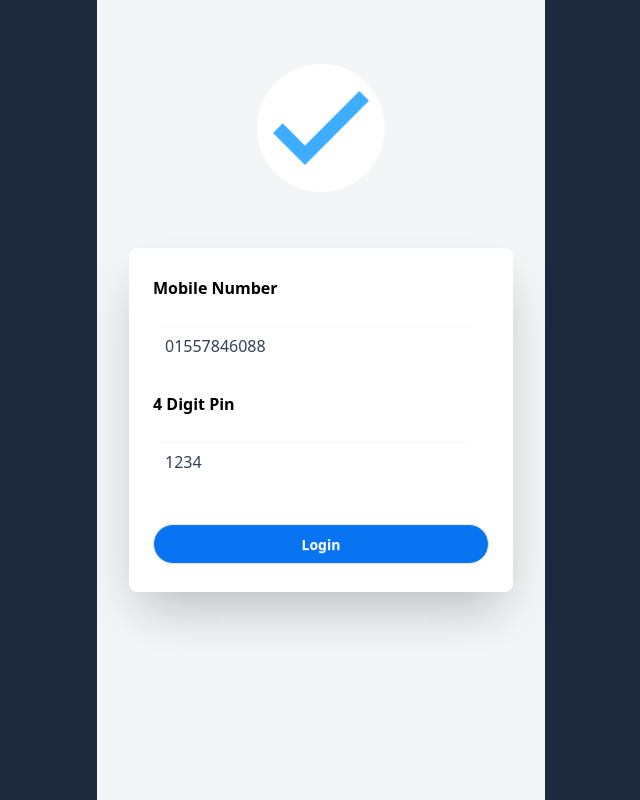
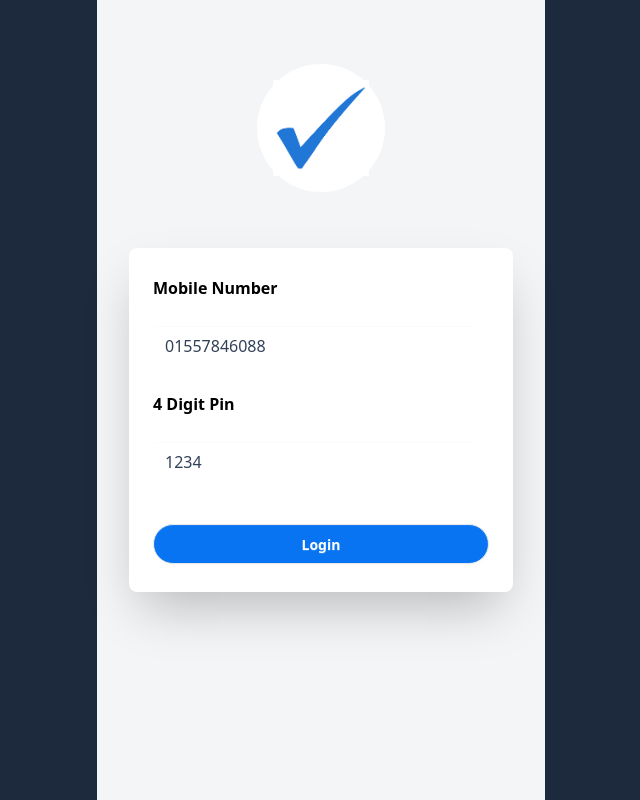
Before and after one commit to AKnaaz/Payoo-mobile-bank-with-DOM, a plain HTML site: page index.html in a window 1280 px wide. Shown: the whole page, without its empty margins (319-959 px from the left). Drawn offline with nearby package versions, Linux system fonts and the light colour scheme.

Commit message:
second commit

```diff
--- a/index.html
+++ b/index.html
@@ -14,7 +14,7 @@
         <header>
             <nav class="flex justify-center items-center">
                 <div class="mt-10 flex justify-center items-center w-32 h-32 rounded-full bg-white mb-10">
-                    <img class="w-24" src="/images/tikmark.webp" alt="">
+                    <img class="w-24" src="/images/tikmark.png" alt="">
                 </div>
             </nav>
         </header>
```
Also changed, not shown: images/tikmark.png (added), images/tikmark.webp (deleted).
